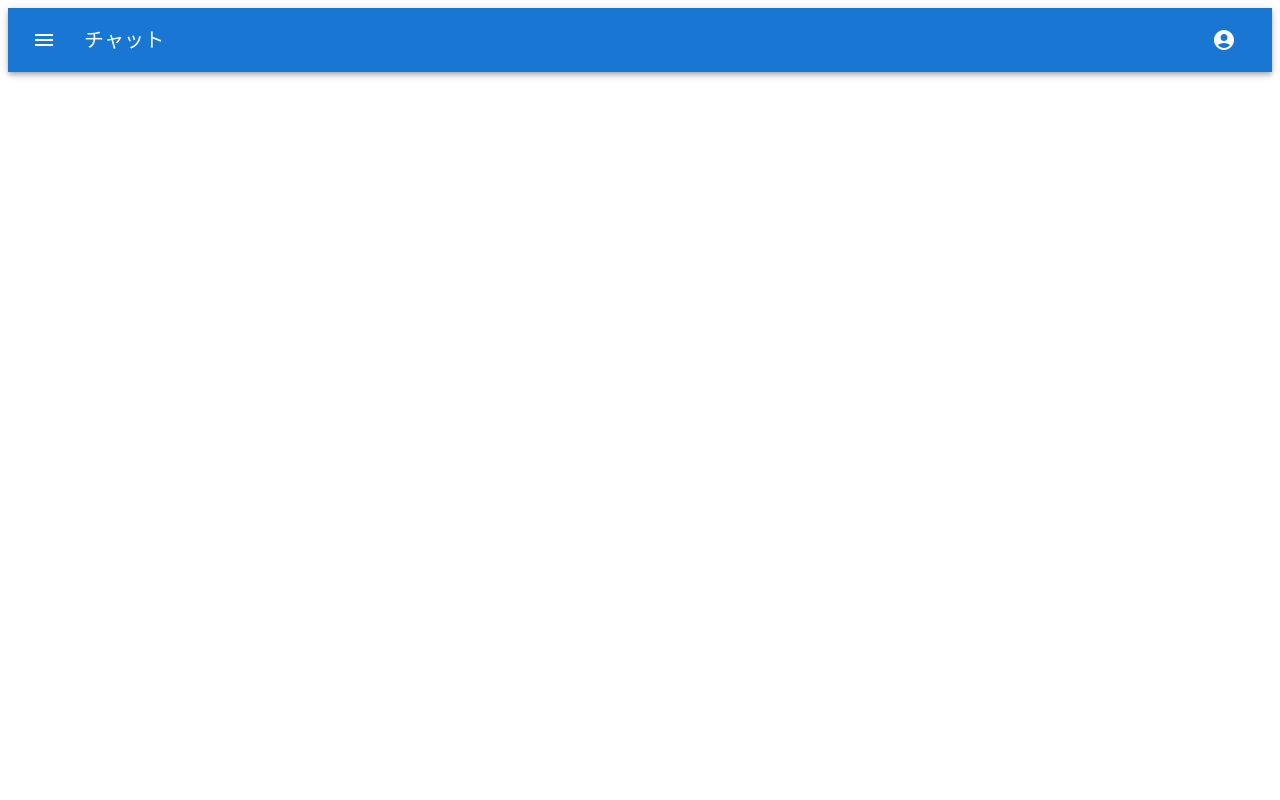
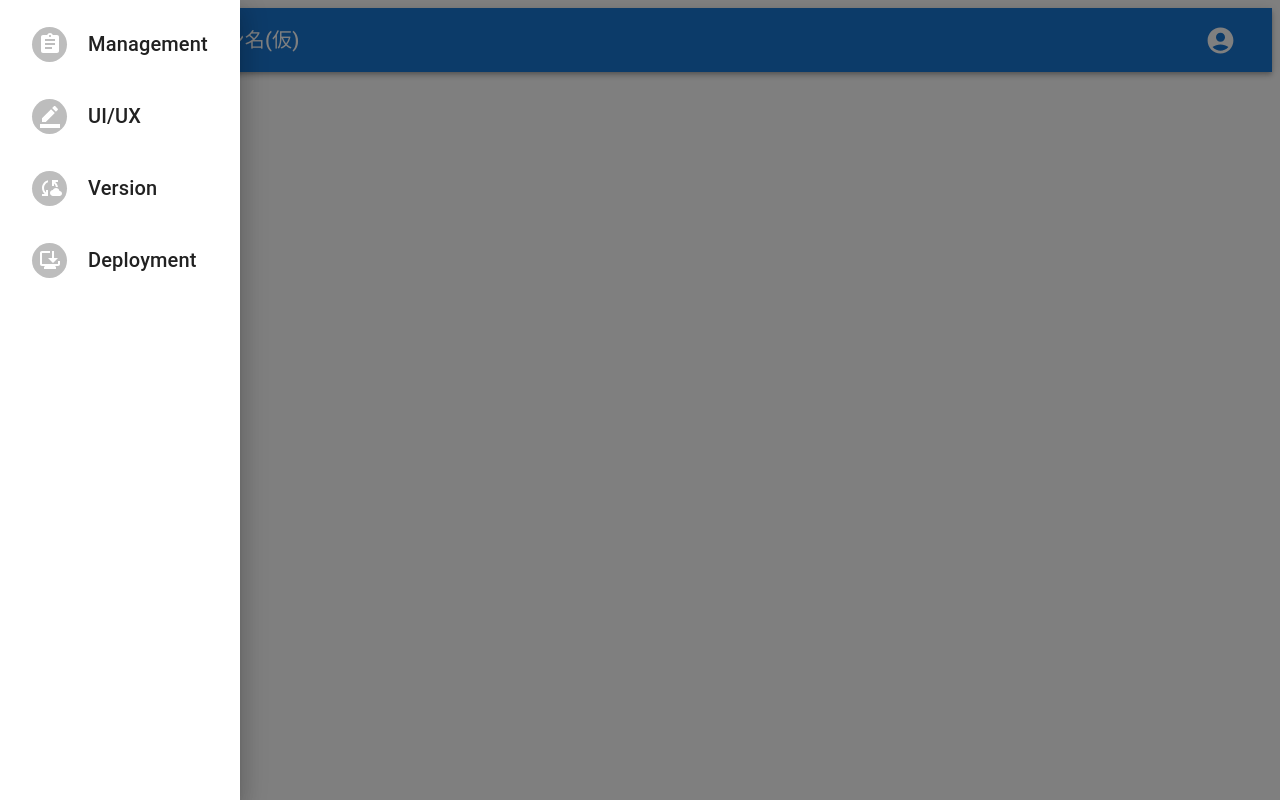
Before and after one commit to katsudon08/devHelper_frontend, a React (Vite) app: page / in a window 1280 px wide. Both pictures are taken after a click on the button 44 px from the left and 40 px from the top of the page. Built offline with nearby package versions, Linux system fonts and the light colour scheme.

Commit message:
ヘッダー部分完成

```diff
--- a/src/App.jsx
+++ b/src/App.jsx
@@ -1,24 +1,9 @@
 import * as React from 'react';
-import AppBar from '@mui/material/AppBar';
-import Box from '@mui/material/Box';
-import Toolbar from '@mui/material/Toolbar';
-
-import Button from '@mui/material/Button';
-import { MenuButton } from './components/MenuButton';
-import { UserButton } from './components/UserButton';
-import { ToolBarText } from './components/ToolBarText';
+import { Header } from './components/Header';
 
 function App() {
     return (
-        <Box sx={{ flexGrow: 1 }}>
-            <AppBar position="static">
-                <Toolbar>
-                    <MenuButton />
-                        <ToolBarText text={"チャット"}/>
-                    <UserButton />
-                </Toolbar>
-            </AppBar>
-        </Box>
+        <Header />
     )
 }
 
--- /dev/null
+++ b/src/components/DrawerList.jsx
@@ -0,0 +1,40 @@
+import React from 'react'
+import { Typography } from '@mui/material';
+import List from '@mui/material/List';
+import ListItem from '@mui/material/ListItem';
+import ListItemButton from '@mui/material/ListItemButton';
+import ListItemAvatar from '@mui/material/ListItemAvatar';
+import ListItemText from '@mui/material/ListItemText';
+// import ConstructionIcon from '@mui/icons-material/Construction';
+// import BrushIcon from '@mui/icons-material/Brush';
+import AssignmentIcon from '@mui/icons-material/Assignment';
+import BorderColorIcon from '@mui/icons-material/BorderColor';
+import CloudSyncIcon from '@mui/icons-material/CloudSync';
+import BrowserUpdatedIcon from '@mui/icons-material/BrowserUpdated';
+import Avatar from '@mui/material/Avatar';
+
+export const DrawerList = ({ toggleDrawerHandler }) => {
+    const icons = [<AssignmentIcon />, <BorderColorIcon />, <CloudSyncIcon />, <BrowserUpdatedIcon />];
+    const items = ['Management', 'UI/UX', 'Version', 'Deployment'];
+
+    return (
+        <List>
+            {items.map((item, key) => (
+                <ListItem>
+                    <ListItemButton onClick={toggleDrawerHandler}>
+                        <ListItemAvatar>
+                            <Avatar sx={{ width: 35, height: 35 }} key={key}>
+                                {icons[key]}
+                            </Avatar>
+                        </ListItemAvatar>
+                        <ListItemText key={key}>
+                            <Typography variant="h6" component="div" sx={{ flexGrow: 1 }}>
+                                {item}
+                            </Typography>
+                        </ListItemText>
+                    </ListItemButton>
+                </ListItem>
+            ))}
+        </List>
+    )
+}
--- /dev/null
+++ b/src/components/Header.jsx
@@ -0,0 +1,23 @@
+import React from 'react'
+import AppBar from '@mui/material/AppBar';
+import Box from '@mui/material/Box';
+import Toolbar from '@mui/material/Toolbar';
+import { Typography } from '@mui/material';
+import { MenuButton } from './MenuButton';
+import { UserButton } from './UserButton';
+
+export const Header = () => {
+    return (
+        <Box sx={{ flexGrow: 1, marginBottom: 1 }}>
+            <AppBar position="static">
+                <Toolbar>
+                    <MenuButton />
+                    <Typography variant="h6" component="div" sx={{ flexGrow: 1 }}>
+                        アプリケーション名(仮)
+                    </Typography>
+                    <UserButton />
+                </Toolbar>
+            </AppBar>
+        </Box>
+    )
+}
--- a/src/components/MenuButton.jsx
+++ b/src/components/MenuButton.jsx
@@ -1,28 +1,35 @@
 import React from 'react'
 import IconButton from '@mui/material/IconButton';
 import MenuIcon from '@mui/icons-material/Menu';
+import Drawer from '@mui/material/Drawer';
+import { DrawerList } from './DrawerList';
 
 export const MenuButton = () => {
-    const [anchorELMenu, setAnchorELMenu] = React.useState(null);
+    const [open, setOpen] = React.useState(false);
 
-    const menuClickHandler = (e) => {
-        setAnchorELMenu(e.currentTarget);
-    }
-
-    const menuCloseHandler = (e) => {
-        setAnchorELMenu(null);
+    const toggleDrawerHandler = () => {
+        setOpen(!open);
     }
 
     return (
+        <>
             <IconButton
                 size="large"
                 edge="start"
                 color="inherit"
                 aria-label="menu"
                 sx={{ mr: 2 }}
-            onClick={menuClickHandler}
+                onClick={toggleDrawerHandler}
             >
                 <MenuIcon />
             </IconButton>
+            <Drawer
+                onClose={toggleDrawerHandler}
+                anchor='left'
+                open={open}
+            >
+                <DrawerList toggleDrawerHandler={toggleDrawerHandler} />
+            </Drawer>
+        </>
     )
 }
--- a/src/components/ToolBarText.jsx
+++ /dev/null
@@ -1,10 +0,0 @@
-import React from 'react'
-import Typography from '@mui/material/Typography';
-
-export const ToolBarText = (props) => {
-    return (
-        <Typography variant="h6" component="div" sx={{ flexGrow: 1 }}>
-            {props.text}
-        </Typography>
-    )
-}
--- a/src/components/UserButton.jsx
+++ b/src/components/UserButton.jsx
@@ -1,9 +1,22 @@
 import React from 'react'
 import IconButton from '@mui/material/IconButton';
 import AccountCircle from '@mui/icons-material/AccountCircle';
+import { Divider, Tooltip } from '@mui/material';
+import Menu from '@mui/material/Menu';
+import MenuItem from '@mui/material/MenuItem';
+import Typography from '@mui/material/Typography';
+import Avatar from '@mui/material/Avatar';
+import PersonAdd from '@mui/icons-material/PersonAdd';
+import Settings from '@mui/icons-material/Settings';
+import Logout from '@mui/icons-material/Logout';
 
 export const UserButton = () => {
+    const accounts = ['aiueo', 'kakikukeko', 'sasisuseso'];
+    const icons = [<PersonAdd />, <Settings />, <Logout />];
+    const settings = ['Add account', 'Settings', 'Logout'];
+
     const [anchorELUser, setAnchorELUser] = React.useState(null);
+    const open = Boolean(anchorELUser);
 
     const userClickHandler = (e) => {
         setAnchorELUser(e.currentTarget);
@@ -14,7 +27,10 @@ export const UserButton = () => {
     }
 
     return (
+        <>
+            <Tooltip title="open settings">
                 <IconButton
+                    id='user-settings'
                     size='large'
                     aria-label='account of current user'
                     aria-controls="menu-appbar"
@@ -22,7 +38,36 @@ export const UserButton = () => {
                     color='inherit'
                     onClick={userClickHandler}
                 >
-            <AccountCircle />
+                    <AccountCircle sx={{ width: 31, height: 31 }} />
                 </IconButton>
+            </Tooltip>
+            <Menu
+                id='menu'
+                anchorEl={anchorELUser}
+                open={open}
+                onClose={userCloseHandler}
+                MenuListProps={{
+                    'aria-labelledby': 'user-settings',
+                }}
+            >
+                {accounts.map((account, key) => (
+                    <MenuItem key={key} onClick={userCloseHandler}>
+                        <Avatar sx={{ width: 24, height: 24 }} />
+                        <Typography textAlign="center" variant='h6' marginLeft={2}>
+                            {account}
+                        </Typography>
+                    </MenuItem>
+                ))}
+                <Divider />
+                {settings.map((element, key) => (
+                    <MenuItem key={key} onClick={userCloseHandler}>
+                        {icons[key]}
+                        <Typography textAlign="center" marginLeft={2}>
+                            {element}
+                        </Typography>
+                    </MenuItem>
+                ))}
+            </Menu>
+        </>
     )
 }
```
Lines whose indentation alone changed are shown as unchanged.
